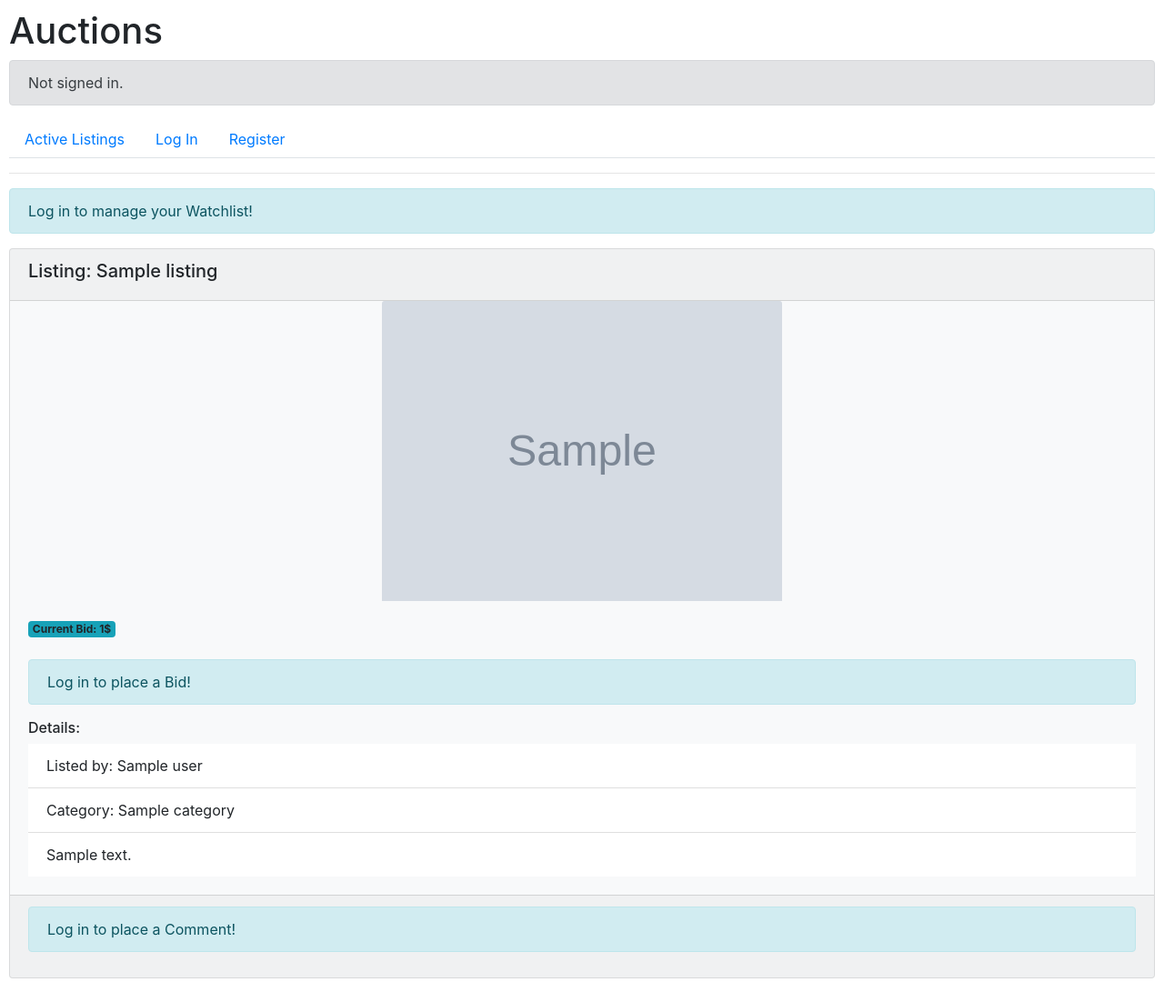
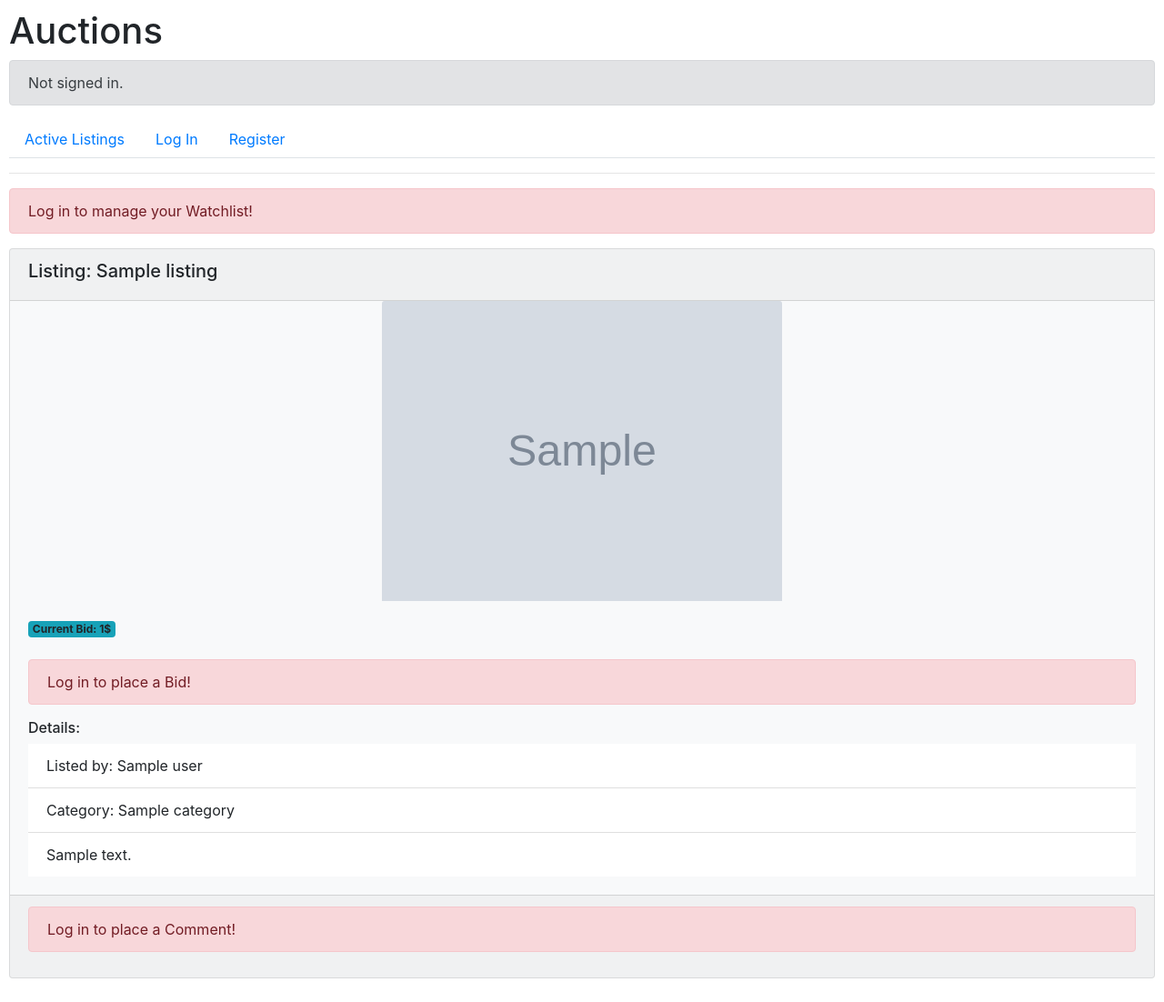
Before and after one commit to thestig1990/commerce, a Django app: template auctions/templates/auctions/listing_detail.html in a window 1280 px wide. Shown: the whole page at 91% size. Run offline with Django 3.2, Linux system fonts and the light colour scheme; the template is opened without the code that fills it: most values are stand-ins (such as "Sample title", 1, 10 or a date in 2020); grey boxes marked "Sample" are stand-in pictures; some libraries are stand-ins or nearby versions.

Commit message:
updated listing_detail.html and index.html file's

```diff
--- a/auctions/templates/auctions/index.html
+++ b/auctions/templates/auctions/index.html
@@ -13,7 +13,7 @@
                 src="{{ listing.image }}"
                 class="card-img-top"
                 alt="Auction Item"
-                style="width: 200px; height: 200px;">
+                style="max-width: 20%; height: auto;">
             {% endif %}
 
             <div class="card-body">
--- a/auctions/templates/auctions/listing_detail.html
+++ b/auctions/templates/auctions/listing_detail.html
@@ -13,7 +13,7 @@
         </a>
     {% endif %}
 {% else %}
-    <div class="alert alert-info" role="alert">
+    <div class="alert alert-danger" role="alert">
         Log in to manage your Watchlist!
     </div>
 {% endif %}
@@ -99,7 +99,7 @@
             {% endif %}
 
         {% else %}
-            <div class="alert alert-info" role="alert">
+            <div class="alert alert-danger" role="alert">
                 Log in to place a Bid!
             </div>
         {% endif %}
@@ -152,7 +152,7 @@
             {% endfor %}
 
         {% else %}
-            <div class="alert alert-info" role="alert">
+            <div class="alert alert-danger" role="alert">
                 Log in to place a Comment!
             </div>
         {% endif %}
```
